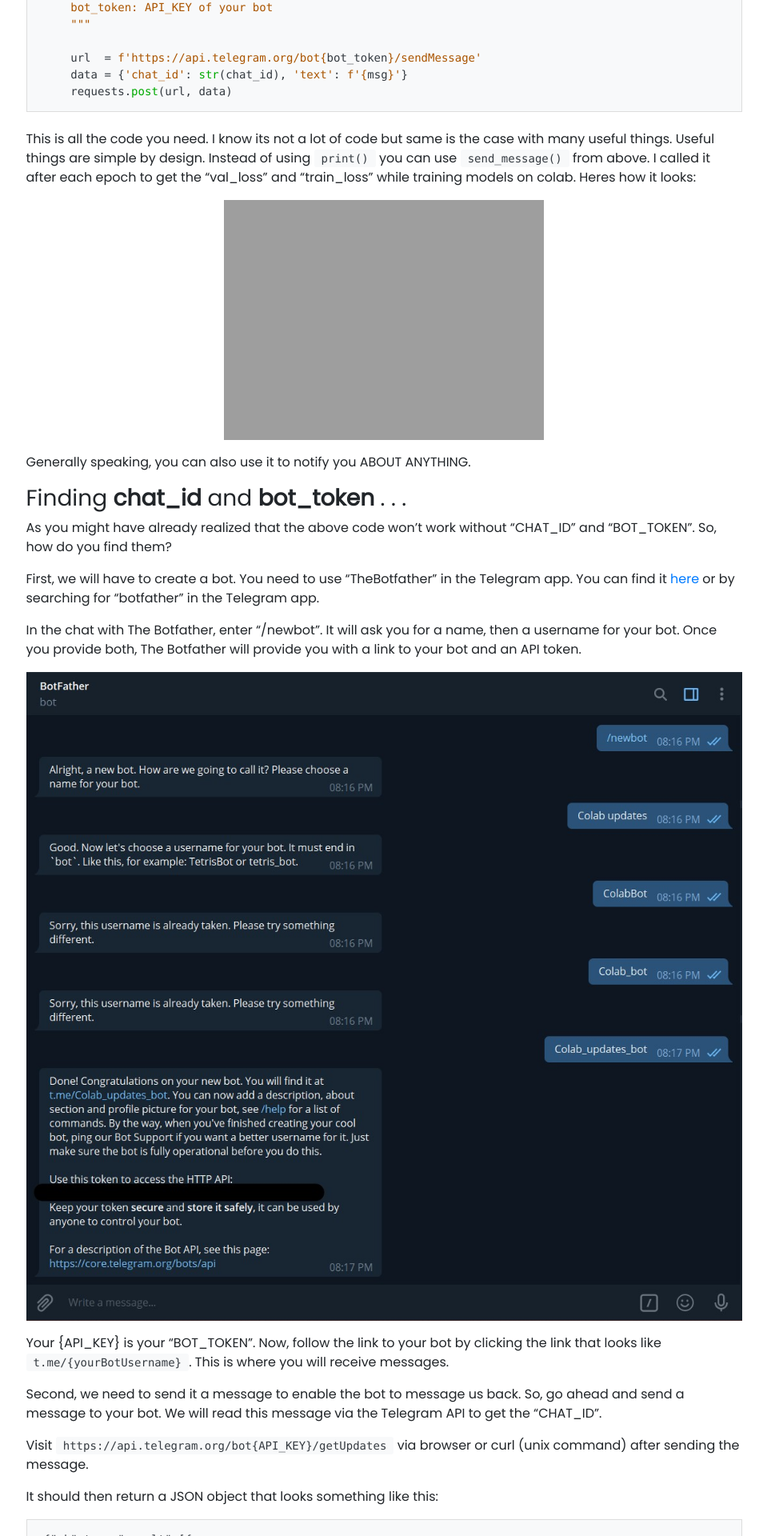
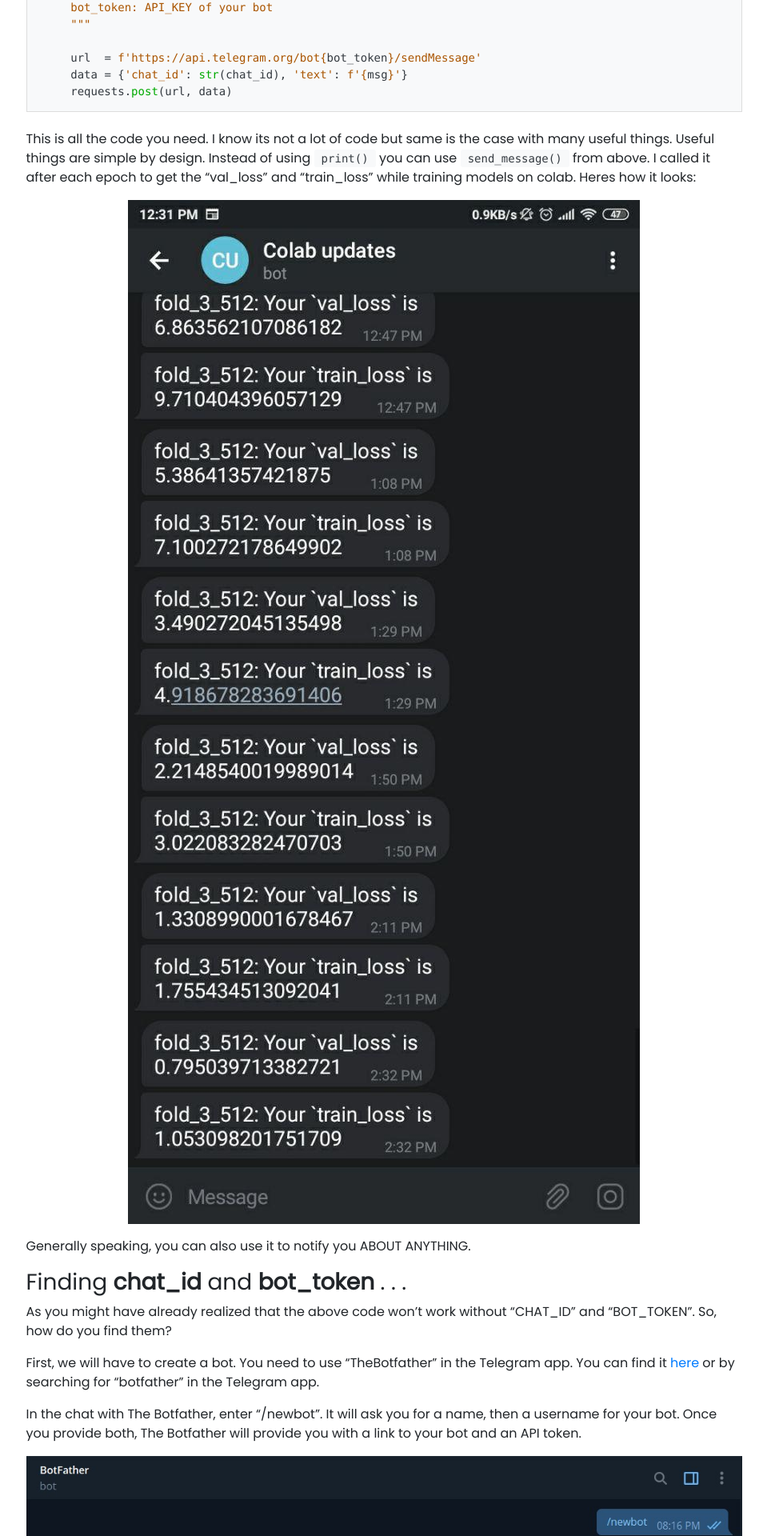
Before and after one commit to Ankur-singh/Ankur-singh.github.io, a Jekyll site: the page built from _posts/2020-07-11-Telegram-Bot.md, in a window 1280 px wide. Shown: the part 447-2367 px from the top of the page at 80% size, without its empty margins (160-1119 px from the left). Built offline with Jekyll 4.4.1, drawn with Linux system fonts in a browser that asks for light colours; nearby versions of some CDN libraries; our own code applies the rules of GitHub Pages for plain Markdown files; comment, search, counter and statistics services are not loaded.

Commit message:
Update 2020-07-11-Telegram-Bot.md

```diff
--- a/_posts/2020-07-11-Telegram-Bot.md
+++ b/_posts/2020-07-11-Telegram-Bot.md
@@ -26,7 +26,7 @@
 
 This is all the code you need. I know its not a lot of code but same is the case with many useful things. Useful things are simple by design. Instead of using `print()` you can use `send_message()` from above. I called it after each epoch to get the "val_loss" and "train_loss" while training models on colab. Heres how it looks:
 
-![image](/assets/colab.jpg =320x)
+![image](/assets/colab.jpg)
 
 Generally speaking, you can also use it to notify you ABOUT ANYTHING.
 
```
